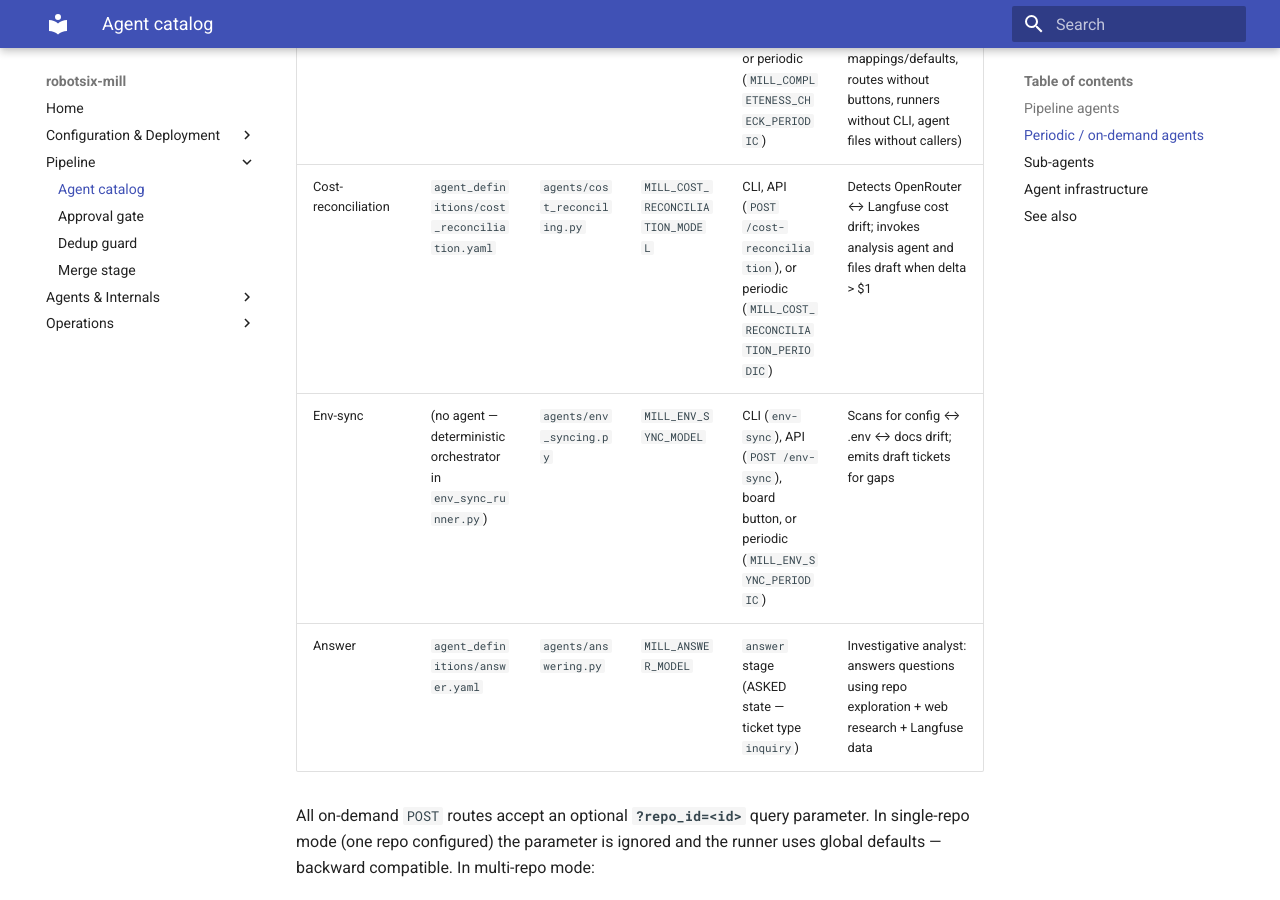
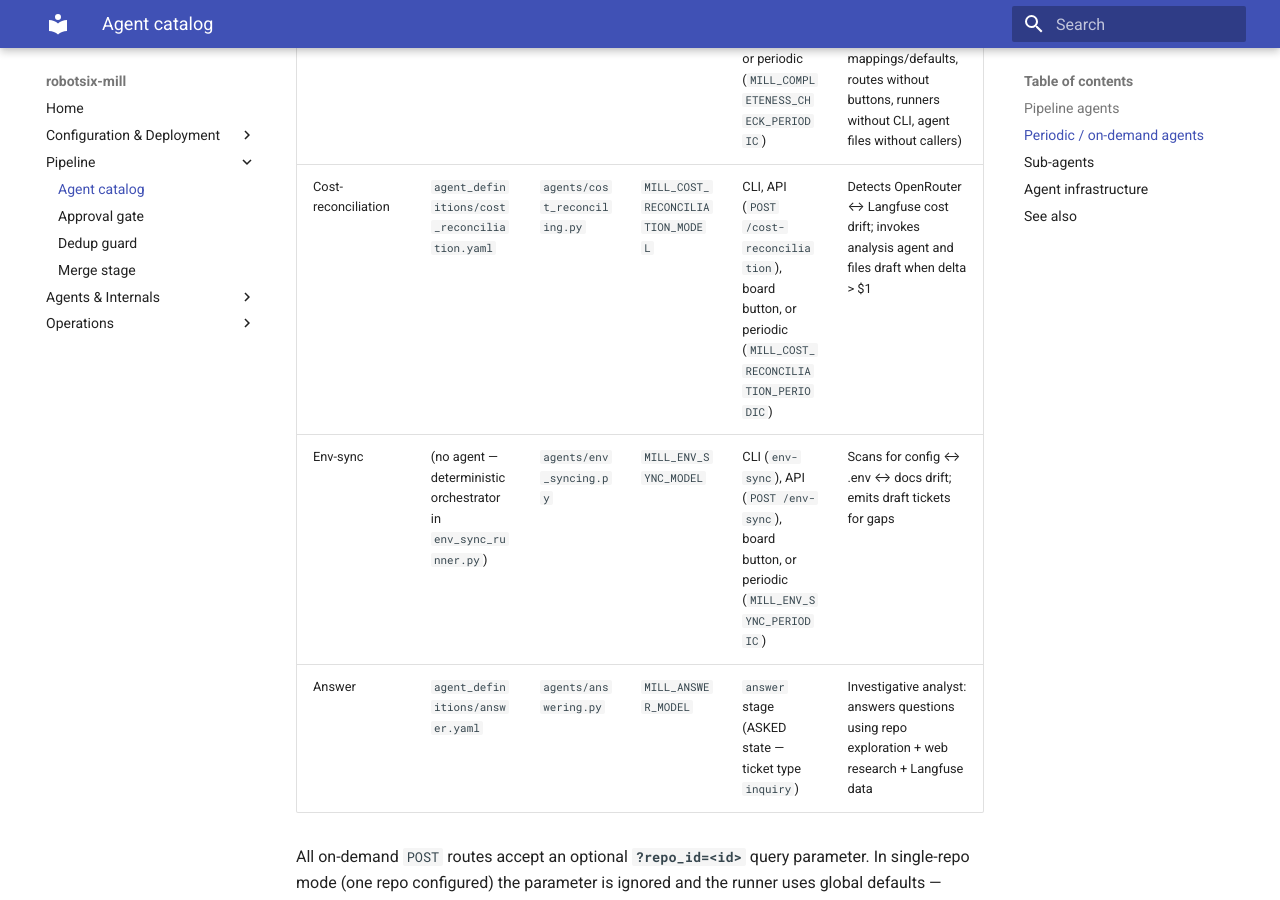
Before and after one commit to damien-robotsix/robotsix-mill, an MkDocs documentation site: the page built from docs/agents.md, in a window 1280 px wide and 900 px high, scrolled down 3424 px. Built offline with MkDocs 1.6.1 and Material for MkDocs 9.7.7, drawn with Linux system fonts in a browser that asks for light colours.

Commit message:
mill(docs): Add board button and JS function for cost reconciliation (20260526T024638Z-add-board-button-and-js-function-for-cos-41b2)

```diff
--- a/docs/agents.md
+++ b/docs/agents.md
@@ -38,7 +38,7 @@ Opt-in agents that run independently of the ticket pipeline.
 | Survey | `agent_definitions/survey.yaml` | `agents/surveying.py` | `MILL_SURVEY_MODEL` | CLI, API (`POST /survey`) | Discovers similar OSS projects via web research; proposes concrete improvements |
 | BC-check | `agent_definitions/bc_check.yaml` | `agents/bc_check.py` | `MILL_BC_CHECK_MODEL` | CLI, API (`POST /bc-check`), or periodic (`MILL_BC_CHECK_PERIODIC`) | Backward-compatibility scanner: examines git history for changed signatures and flags breakage |
 | Completeness-check | `agent_definitions/completeness_check.yaml` | `agents/completeness_check.py` | `MILL_COMPLETENESS_CHECK_MODEL` | CLI, API (`POST /completeness-check`), or periodic (`MILL_COMPLETENESS_CHECK_PERIODIC`) | Scans the repo for incomplete feature wiring (missing YAML mappings/defaults, routes without buttons, runners without CLI, agent files without callers) |
-| Cost-reconciliation | `agent_definitions/cost_reconciliation.yaml` | `agents/cost_reconciling.py` | `MILL_COST_RECONCILIATION_MODEL` | CLI, API (`POST /cost-reconciliation`), or periodic (`MILL_COST_RECONCILIATION_PERIODIC`) | Detects OpenRouter ↔ Langfuse cost drift; invokes analysis agent and files draft when delta > $1 |
+| Cost-reconciliation | `agent_definitions/cost_reconciliation.yaml` | `agents/cost_reconciling.py` | `MILL_COST_RECONCILIATION_MODEL` | CLI, API (`POST /cost-reconciliation`), board button, or periodic (`MILL_COST_RECONCILIATION_PERIODIC`) | Detects OpenRouter ↔ Langfuse cost drift; invokes analysis agent and files draft when delta > $1 |
 | Env-sync | (no agent — deterministic orchestrator in `env_sync_runner.py`) | `agents/env_syncing.py` | `MILL_ENV_SYNC_MODEL` | CLI (`env-sync`), API (`POST /env-sync`), board button, or periodic (`MILL_ENV_SYNC_PERIODIC`) | Scans for config ↔ .env ↔ docs drift; emits draft tickets for gaps |
 | Answer | `agent_definitions/answer.yaml` | `agents/answering.py` | `MILL_ANSWER_MODEL` | `answer` stage (ASKED state — ticket type `inquiry`) | Investigative analyst: answers questions using repo exploration + web research + Langfuse data |
 
```
